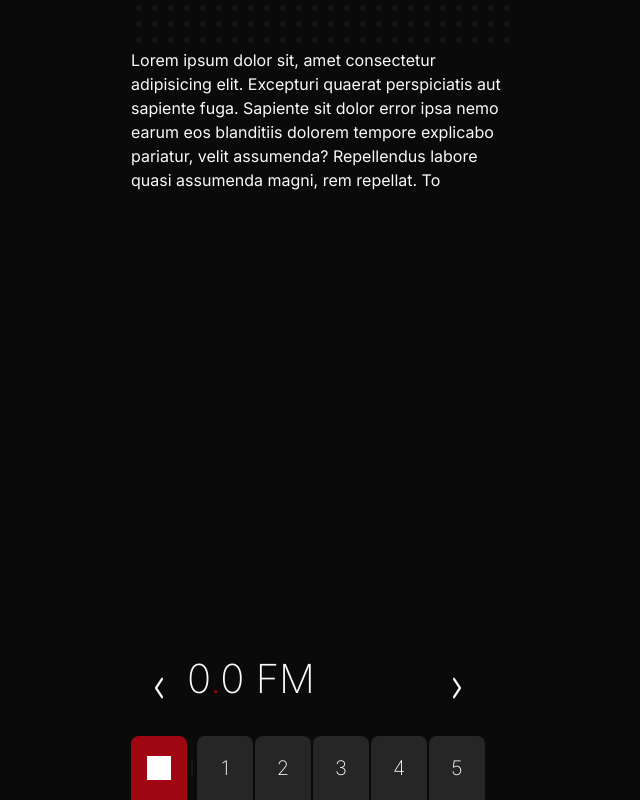
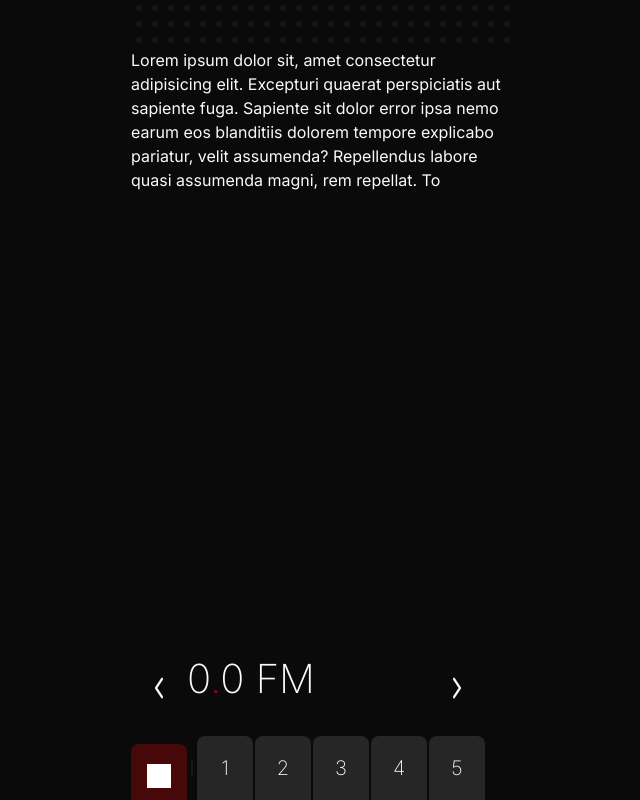
Before and after one commit to Mohsen-Shamsitabar/126FM, a React (Vite) app: page / in a window 1280 px wide. Shown: the whole page, without its empty margins (315-955 px from the left). Built offline with nearby package versions, Linux system fonts and the light colour scheme.

Commit message:
add active state to buttons (#8)

```diff
--- a/src/components/ChannelNavigation.tsx
+++ b/src/components/ChannelNavigation.tsx
@@ -19,6 +19,10 @@ const Separator = () => {
 const HomeButton = () => {
   const channelDispatch = useChannelDispatch();
 
+  const { currentChannel } = useChannelValue();
+
+  const isActive = currentChannel === undefined;
+
   const handleClick = () => {
     channelDispatch({
       type: ChannelAction.SET_CURRENT_CHANNEL,
@@ -28,7 +32,11 @@ const HomeButton = () => {
 
   return (
     <button
-      className={clsx(classes.button, classes.home)}
+      className={clsx(
+        classes.button,
+        classes.home,
+        isActive ? classes["home--active"] : undefined,
+      )}
       onClick={handleClick}
     >
       <span className={clsx(classes.icon)} />
@@ -41,6 +49,10 @@ const ChannelButton = (props: PropsWithChildren<Channel>) => {
 
   const channelDispatch = useChannelDispatch();
 
+  const { currentChannel } = useChannelValue();
+
+  const isActive = currentChannel?.id === channel.id;
+
   const handleClick = () => {
     channelDispatch({
       type: ChannelAction.SET_CURRENT_CHANNEL,
@@ -50,7 +62,11 @@ const ChannelButton = (props: PropsWithChildren<Channel>) => {
 
   return (
     <button
-      className={clsx(classes.button, classes.channel)}
+      className={clsx(
+        classes.button,
+        classes.channel,
+        isActive ? classes["channel--active"] : undefined,
+      )}
       onClick={handleClick}
     >
       {children}
--- a/src/styles/channel-navigation.module.css
+++ b/src/styles/channel-navigation.module.css
@@ -1,3 +1,7 @@
+:root {
+  --btn-transform: translateY(0.5rem);
+}
+
 .root {
   display: flex;
   align-items: center;
@@ -60,7 +64,7 @@
   }
 
   &:active {
-    transform: translateY(0.5rem);
+    transform: var(--btn-transform);
   }
 }
 
@@ -71,6 +75,11 @@
   &:active {
     background-color: var(--red-active);
   }
+}
+
+.home--active {
+  transform: var(--btn-transform);
+  background-color: var(--red-active);
 }
 
 .channel {
@@ -86,6 +95,11 @@
   }
 }
 
+.channel--active {
+  transform: var(--btn-transform);
+  background-color: var(--gray-active);
+}
+
 .icon {
   display: block;
   width: 1.5rem;
```
